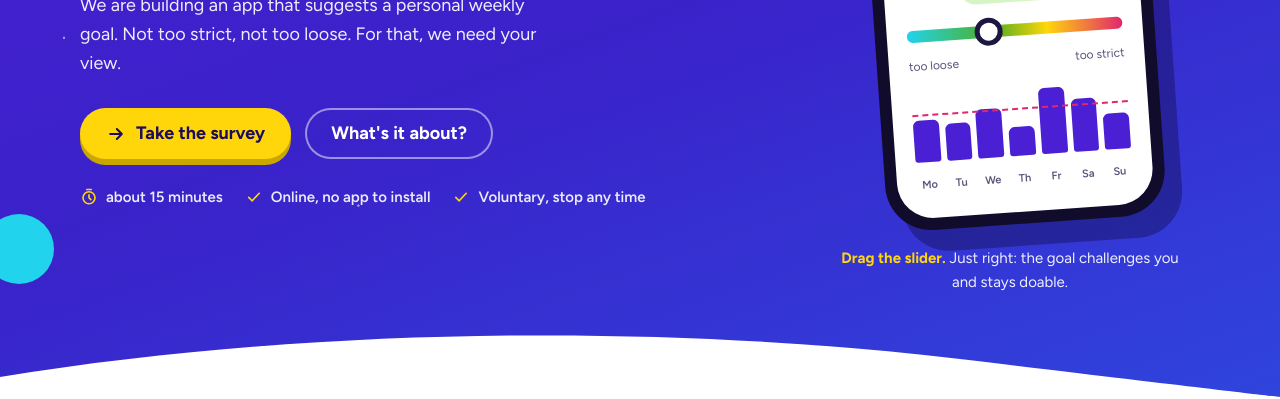
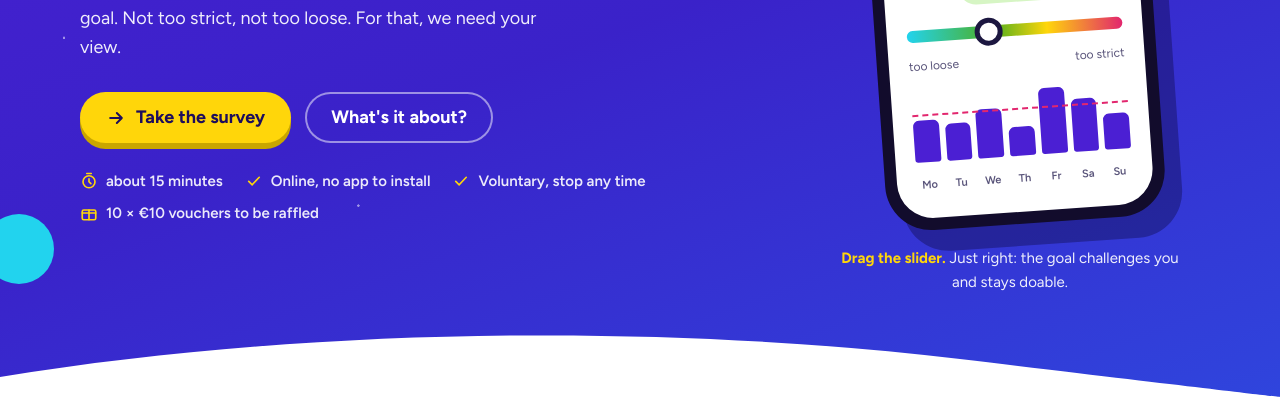
Before and after one commit to emrkvkpnr/WenigerScreenTimeFlyer, a plain HTML site: page index.html in a window 1280 px wide. Shown: the part 417-816 px from the top of the page. Drawn offline with Linux system fonts and the light colour scheme.

Commit message:
Kontakt-E-Mail auf Gmail umstellen, Verlosung 10 x 10 € anzeigen (#1)
* Landing page: switch contact email from web.de to Gmail

Mails from the web.de address often landed in spam, so the team moved
to a Gmail address.

Co-Authored-By: Claude Opus 5.5 <noreply@anthropic.com>
Claude-Session: https://claude.ai/code/session_0129M4mU6e4bTBYayiTcV25x

* Landing page: fix Gmail address, enable raffle with 10 x 10 EUR

- Correct contact address to masterprojektwenigerscreentime@gmail.com
- Show the Stufe 1 raffle (10 vouchers of 10 EUR, team-funded, decided 14.11.)
- Update stale deadline comment: Stufe 1 runs without an ethics vote

Co-Authored-By: Claude Opus 5.5 <noreply@anthropic.com>
Claude-Session: https://claude.ai/code/session_0129M4mU6e4bTBYayiTcV25x

---------

Co-authored-by: Emirhan Kavakpinar <emirhan.kavakpinar@stud.uni-due.de>
Co-authored-by: Claude Opus 5.5 <noreply@anthropic.com>

```diff
--- a/index.html
+++ b/index.html
@@ -566,12 +566,12 @@ footer a { color: #fff; }
 const CONFIG = {
   surveyUrl: "https://limesurvey.uni-due.de/721238?newtest=Y",  // LimeSurvey-Link (gleicher Link wie im QR-Code)
   infoUrl: "",                   // optional: Studieninformation zum Vorab-Lesen
-  contactEmail: "weniger.screentime.masterprojekt@web.de",
-  deadline: "",                  // als Datum "2026-11-30"; erst nach dem Ethikvotum eintragen
+  contactEmail: "masterprojektwenigerscreentime@gmail.com",
+  deadline: "",                  // als Datum "2026-12-06"; eintragen, sobald das Feldende festgelegt ist (Stufe 1 läuft ohne Ethikvotum)
   minutes: [15, 15],           // Texte nutzen nur den zweiten Wert ("etwa 15 Minuten")
   ages: [18, 65],
   surveyLanguages: ["en"],       // Sprachen, in denen die Befragung selbst verfügbar ist (Umfrage ist auf Englisch)
-  raffle: { enabled: false, count: 10, amount: 20 },  // erst einschalten, wenn Finanzierung und Falcos Okay da sind
+  raffle: { enabled: true, count: 10, amount: 10 },  // Stufe 1: 10 x 10 €, vom Team finanziert (beschlossen 14.11.)
   imprintUrl: "",                // Impressum, falls nicht über die UDE gehostet
   privacyUrl: ""                 // Datenschutzhinweise der Seite
 };
```
